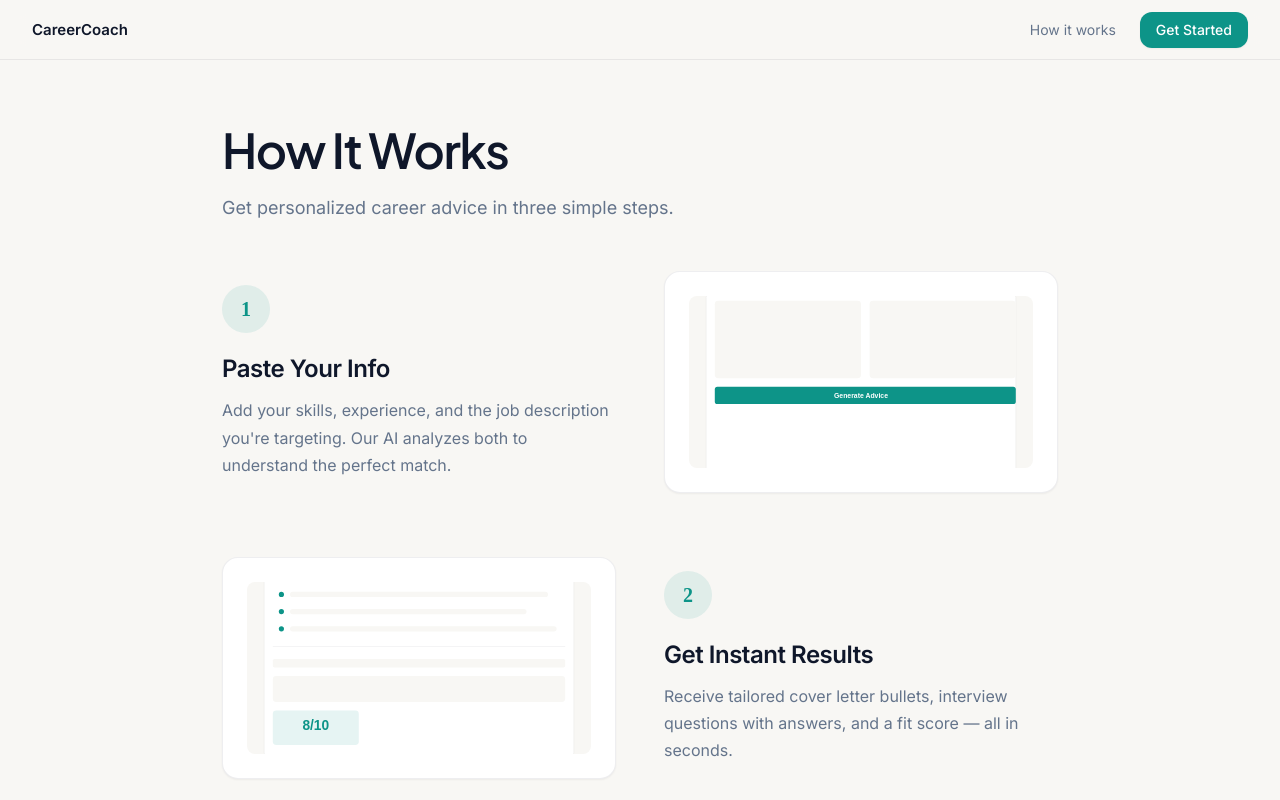
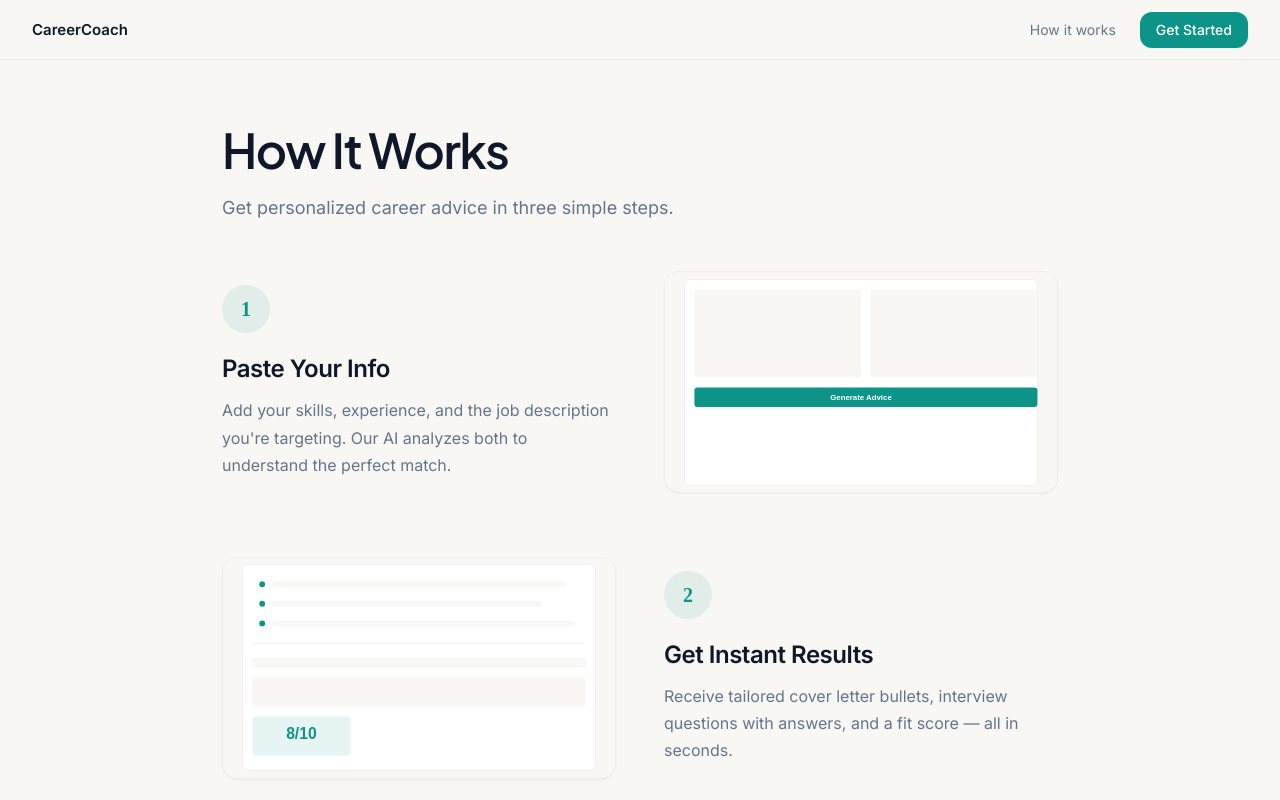
Before and after one commit to bojan1995/ai-career-coach, a Next.js app: page /how-it-works in a window 1280 px wide. Shown: the top 800 px of the page. Built offline with nearby package versions, Linux system fonts and the light colour scheme.

Commit message:
SEO: Add SoftwareApplication schema, replace img with next/image, improve alt text

```diff
--- a/src/app/how-it-works/page.tsx
+++ b/src/app/how-it-works/page.tsx
@@ -1,6 +1,5 @@
-"use client";
-
 import Link from "next/link";
+import Image from "next/image";
 import { Navbar } from "@/components";
 
 export default function HowItWorksPage() {
@@ -16,9 +15,9 @@ export default function HowItWorksPage() {
           Get personalized career advice in three simple steps.
         </p>
 
-        <div className="flex flex-col gap-12 md:gap-16">
+        <section className="flex flex-col gap-12 md:gap-16">
           {/* Step 1 */}
-          <div className="grid grid-cols-1 md:grid-cols-2 gap-6 md:gap-12 items-center">
+          <article className="grid grid-cols-1 md:grid-cols-2 gap-6 md:gap-12 items-center">
             <div className="order-2 md:order-1">
               <div className="w-12 h-12 rounded-full flex items-center justify-center mb-5 text-xl font-semibold" style={{ background: 'rgba(13,148,136,0.1)', color: 'var(--accent)' }}>
                 1
@@ -30,22 +29,24 @@ export default function HowItWorksPage() {
                 Add your skills, experience, and the job description you're targeting. Our AI analyzes both to understand the perfect match.
               </p>
             </div>
-            <div className="order-1 md:order-2 bg-white rounded-2xl border border-[var(--border)] shadow-sm p-5 md:p-6 aspect-video flex items-center justify-center">
-              <img
+            <div className="order-1 md:order-2 bg-white rounded-2xl border border-[var(--border)] shadow-sm p-5 md:p-6 aspect-video flex items-center justify-center relative overflow-hidden">
+              <Image
                 src="/img/one.svg"
-                alt="Step 1: Paste your information"
-                className="w-full h-full object-cover rounded-lg"
+                alt="Step 1: Paste your resume and job description into the AI Career Coach interface"
+                fill
+                className="object-cover rounded-lg"
               />
             </div>
-          </div>
+          </article>
 
           {/* Step 2 */}
-          <div className="grid grid-cols-1 md:grid-cols-2 gap-6 md:gap-12 items-center">
-            <div className="order-1 bg-white rounded-2xl border border-[var(--border)] shadow-sm p-5 md:p-6 aspect-video flex items-center justify-center">
-              <img
+          <article className="grid grid-cols-1 md:grid-cols-2 gap-6 md:gap-12 items-center">
+            <div className="order-1 bg-white rounded-2xl border border-[var(--border)] shadow-sm p-5 md:p-6 aspect-video flex items-center justify-center relative overflow-hidden">
+              <Image
                 src="/img/two.svg"
-                alt="Step 2: Get instant results"
-                className="w-full h-full object-cover rounded-lg"
+                alt="Step 2: AI generates tailored cover letter bullets, interview questions, and fit score"
+                fill
+                className="object-cover rounded-lg"
               />
             </div>
             <div className="order-2">
@@ -59,10 +60,10 @@ export default function HowItWorksPage() {
                 Receive tailored cover letter bullets, interview questions with answers, and a fit score — all in seconds.
               </p>
             </div>
-          </div>
+          </article>
 
           {/* Step 3 */}
-          <div className="grid grid-cols-1 md:grid-cols-2 gap-6 md:gap-12 items-center">
+          <article className="grid grid-cols-1 md:grid-cols-2 gap-6 md:gap-12 items-center">
             <div className="order-2 md:order-1">
               <div className="w-12 h-12 rounded-full flex items-center justify-center mb-5 text-xl font-semibold" style={{ background: 'rgba(13,148,136,0.1)', color: 'var(--accent)' }}>
                 3
@@ -87,10 +88,10 @@ export default function HowItWorksPage() {
                 <path d="M100 165 L100 180 M90 175 L100 180 L110 175" stroke="#0D9488" strokeWidth="2" strokeLinecap="round" strokeLinejoin="round"/>
               </svg>
             </div>
-          </div>
-        </div>
+          </article>
+        </section>
 
-        <div className="mt-16 md:mt-20 p-8 md:p-12 bg-white rounded-2xl border border-[var(--border)] shadow-sm text-center">
+        <section className="mt-16 md:mt-20 p-8 md:p-12 bg-white rounded-2xl border border-[var(--border)] shadow-sm text-center">
           <h2 className="text-2xl md:text-3xl font-semibold mb-3 md:mb-4" style={{ letterSpacing: '-0.02em', color: 'var(--text-1)' }}>
             Ready to get started?
           </h2>
@@ -105,18 +106,10 @@ export default function HowItWorksPage() {
               color: 'white',
               boxShadow: '0 1px 3px rgba(0,0,0,0.08)'
             }}
-            onMouseEnter={(e) => {
-              e.currentTarget.style.background = 'var(--accent-hover)';
-              e.currentTarget.style.boxShadow = '0 4px 14px rgba(13,148,136,0.25)';
-            }}
-            onMouseLeave={(e) => {
-              e.currentTarget.style.background = 'var(--accent)';
-              e.currentTarget.style.boxShadow = '0 1px 3px rgba(0,0,0,0.08)';
-            }}
           >
             Start Coaching — it's free
           </Link>
-        </div>
+        </section>
       </main>
     </div>
   );
--- a/src/app/layout.tsx
+++ b/src/app/layout.tsx
@@ -56,7 +56,8 @@ export default function RootLayout({
         <script
           type="application/ld+json"
           dangerouslySetInnerHTML={{
-            __html: JSON.stringify({
+            __html: JSON.stringify([
+              {
                 "@context": "https://schema.org",
                 "@type": "WebSite",
                 "name": "AI Career Coach",
@@ -67,7 +68,34 @@ export default function RootLayout({
                   "name": "AI Career Coach",
                   "url": "https://ai-career-coach.vercel.app"
                 }
-            })
+              },
+              {
+                "@context": "https://schema.org",
+                "@type": "SoftwareApplication",
+                "name": "AI Career Coach",
+                "applicationCategory": "BusinessApplication",
+                "operatingSystem": "Web",
+                "offers": {
+                  "@type": "Offer",
+                  "price": "0",
+                  "priceCurrency": "USD"
+                },
+                "aggregateRating": {
+                  "@type": "AggregateRating",
+                  "ratingValue": "4.8",
+                  "ratingCount": "127"
+                },
+                "description": "AI-powered career coaching tool that generates personalized cover letter bullets, interview questions, and fit scores based on your resume and target job description.",
+                "url": "https://ai-career-coach.vercel.app",
+                "screenshot": "https://ai-career-coach.vercel.app/og-image.png",
+                "featureList": [
+                  "AI-powered cover letter generation",
+                  "Interview question preparation",
+                  "Job fit score analysis",
+                  "Real-time streaming results"
+                ]
+              }
+            ])
           }}
         />
       </head>
--- /dev/null
+++ b/src/components/NeuralCanvas.tsx
@@ -0,0 +1,87 @@
+"use client";
+
+import { useEffect, useRef } from "react";
+
+export default function NeuralCanvas() {
+  const canvasRef = useRef<HTMLCanvasElement>(null);
+  const isVisibleRef = useRef(true);
+
+  useEffect(() => {
+    const canvas = canvasRef.current;
+    if (!canvas) return;
+
+    const ctx = canvas.getContext('2d');
+    if (!ctx) return;
+
+    const observer = new IntersectionObserver(([entry]) => {
+      isVisibleRef.current = entry.isIntersecting;
+    });
+    observer.observe(canvas);
+
+    const resize = () => {
+      canvas.width = window.innerWidth;
+      canvas.height = window.innerHeight;
+    };
+    resize();
+
+    const nodes = Array.from({ length: 55 }, () => ({
+      x: Math.random() * canvas.width,
+      y: Math.random() * canvas.height,
+      vx: (Math.random() - 0.5) * 0.5,
+      vy: (Math.random() - 0.5) * 0.5,
+      radius: 1.5 + Math.random() * 1.5,
+      opacity: 0.15 + Math.random() * 0.2
+    }));
+
+    let animationId: number;
+
+    const animate = () => {
+      if (isVisibleRef.current) {
+        ctx.clearRect(0, 0, canvas.width, canvas.height);
+
+        nodes.forEach(node => {
+          node.x += node.vx;
+          node.y += node.vy;
+          if (node.x < 0 || node.x > canvas.width) node.vx *= -1;
+          if (node.y < 0 || node.y > canvas.height) node.vy *= -1;
+
+          ctx.beginPath();
+          ctx.arc(node.x, node.y, node.radius, 0, Math.PI * 2);
+          ctx.fillStyle = `rgba(13,148,136,${node.opacity})`;
+          ctx.fill();
+        });
+
+        for (let i = 0; i < nodes.length; i++) {
+          for (let j = i + 1; j < nodes.length; j++) {
+            const dx = nodes[i].x - nodes[j].x;
+            const dy = nodes[i].y - nodes[j].y;
+            const dist = Math.sqrt(dx * dx + dy * dy);
+
+            if (dist < 140) {
+              ctx.beginPath();
+              ctx.moveTo(nodes[i].x, nodes[i].y);
+              ctx.lineTo(nodes[j].x, nodes[j].y);
+              ctx.strokeStyle = `rgba(13,148,136,${(1 - dist / 140) * 0.12})`;
+              ctx.lineWidth = 0.8;
+              ctx.stroke();
+            }
+          }
+        }
+      }
+
+      animationId = requestAnimationFrame(animate);
+    };
+
+    animate();
+
+    window.addEventListener('resize', resize);
+
+    return () => {
+      observer.disconnect();
+      cancelAnimationFrame(animationId);
+      window.removeEventListener('resize', resize);
+    };
+  }, []);
+
+  return <canvas ref={canvasRef} className="fixed inset-0 pointer-events-none" style={{ zIndex: 0 }} />;
+}
```
Also changed, not shown: src/app/page.tsx (+5 -96 lines). Lines whose indentation alone changed are shown as unchanged.
